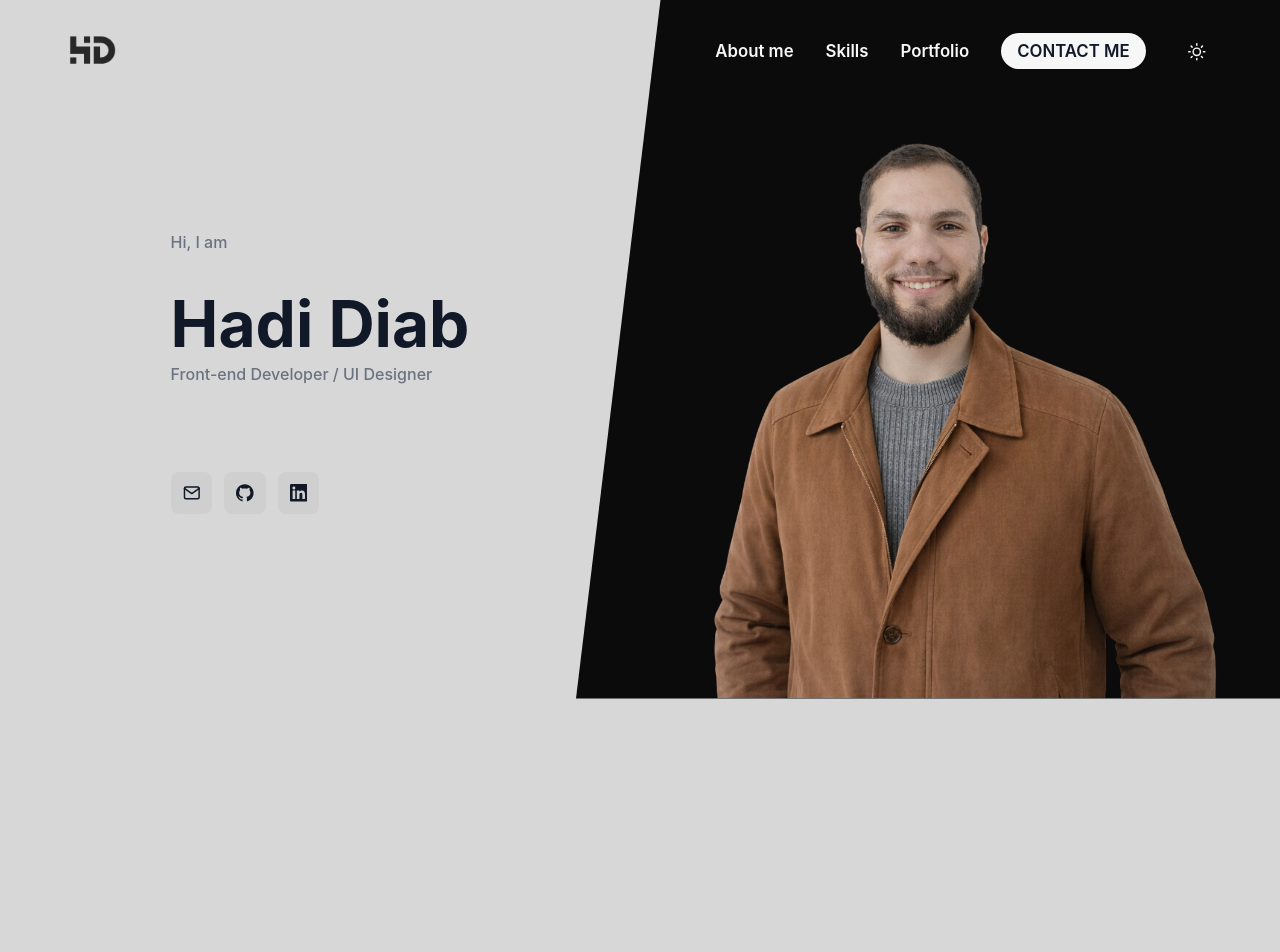
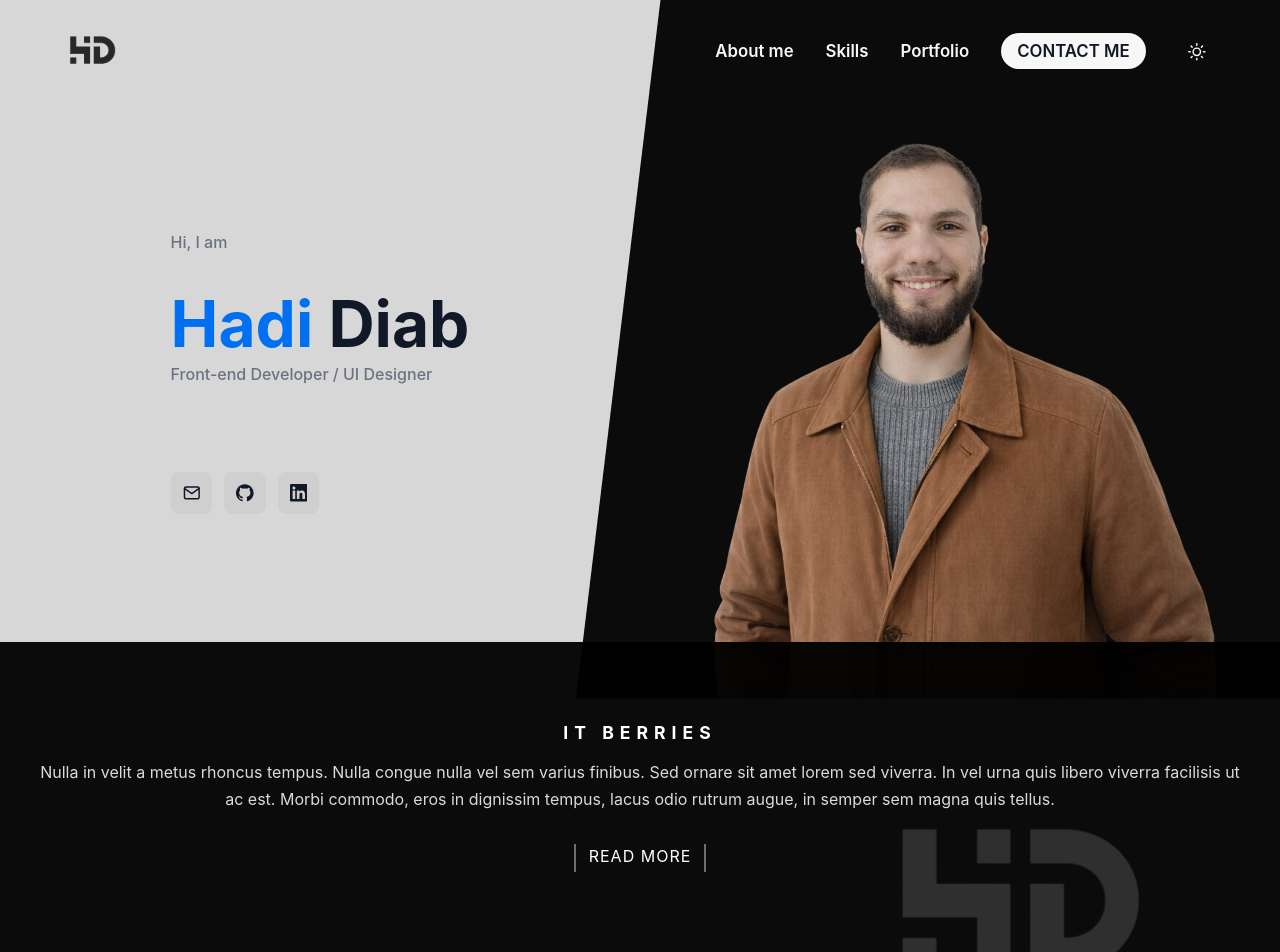
Before and after one commit to Hadi20Diab/my-portfolio, a Next.js app: page / in a window 1280 px wide. Shown: the top 952 px of the page. Before the commit the page ends 800 px from the top, so only its background shows below. Built offline with nearby package versions, Linux system fonts and the light colour scheme.

Commit message:
feat: enhance HeroSection with highlighted name and new feature section

```diff
--- a/src/components/HeroSection/HeroSection.jsx
+++ b/src/components/HeroSection/HeroSection.jsx
@@ -11,7 +11,7 @@ export default function HeroSection() {
 
                 <div className="heroContant">
                     <p>Hi, I am</p>
-                    <h1>Hadi Diab</h1>
+                    <h1><span className="hightlightName">Hadi</span> Diab</h1>
                     <p>Front-end Developer / UI Designer</p>
 
                     <div className="heroButtons">
@@ -32,6 +32,20 @@ export default function HeroSection() {
                     </div>
                 </div>
             </section>
+            <section className="heroFeature">
+                <div className="featureInner">
+                    <div className="featureContent">
+                        <h2>IT BERRIES</h2>
+                        <p>
+                            Nulla in velit a metus rhoncus tempus. Nulla congue nulla vel sem varius finibus. Sed ornare sit amet lorem sed viverra. In vel urna quis libero viverra facilisis ut ac est. Morbi commodo, eros in dignissim tempus, lacus odio rutrum augue, in semper sem magna quis tellus.
+                        </p>
+
+                        <a className="readMore" href="#" aria-label="Read more">
+                            READ MORE
+                        </a>
+                    </div>
+                </div>
+            </section>
         </>
     )
 }
--- a/src/components/HeroSection/HeroSection.scss
+++ b/src/components/HeroSection/HeroSection.scss
@@ -13,6 +13,10 @@
         margin: 0 auto;
         text-align: left;
         z-index: 2;
+
+        .hightlightName{
+            color: var(--brand);
+        }
 
         p {
             margin: 0 0 0.5rem 0;
@@ -139,3 +143,80 @@
         }
     }
 }
+
+.heroFeature{
+    background: linear-gradient(180deg, rgba(0,0,0,0.95), rgba(0,0,0,0.95));
+    color: #fff;
+    padding: 3.5rem 0;
+    position: relative;
+    overflow: hidden;
+
+    .featureInner{
+        max-width: vars.$container-max;
+        margin: 0 auto;
+        padding: 0 vars.$space-xl;
+        display: flex;
+        align-items: center;
+    }
+
+    .featureContent{
+        width: 100%;
+        padding: vars.$space-lg 0;
+
+        h2{
+            margin: 0 0 1rem 0;
+            text-transform: uppercase;
+            letter-spacing: 6px;
+            font-size: 1.1rem;
+        }
+
+        p{
+            color: rgba(255,255,255,0.85);
+            line-height: 1.7;
+            margin-bottom: vars.$space-lg;
+        }
+
+        .readMore{
+            display: inline-block;
+            color: #fff;
+            text-decoration: none;
+            padding: 0.45rem 1rem;
+            position: relative;
+            letter-spacing: 1px;
+            border-radius: 2px;
+
+            &::before,
+            &::after{
+                content: '';
+                display: inline-block;
+                width: 2px;
+                height: 28px;
+                background: rgba(255,255,255,0.4);
+                vertical-align: middle;
+                margin: 0 0.8rem;
+            }
+        }
+    }
+
+    /* Decorative large logo mark on the right */
+    &::after{
+        content: '';
+        position: absolute;
+        right: 0;
+        bottom: 0;
+        width: 45%;
+        height: 100%;
+        background-image: url('/logo-light.png');
+        background-repeat: no-repeat;
+        background-size: 90%;
+        opacity: 0.15;
+        pointer-events: none;
+        transform: translateX(10%);
+    }
+
+    @media screen and (max-width: #{vars.$bp-md}){
+        padding: 2rem 0;
+        &::after{ display: none; }
+        .featureInner{ padding: 0 vars.$space-md; }
+    }
+}
```
